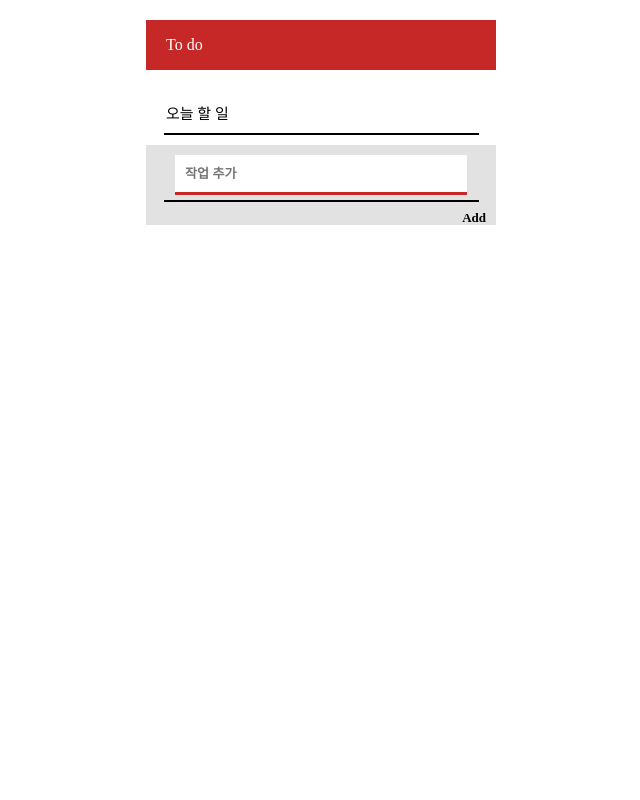
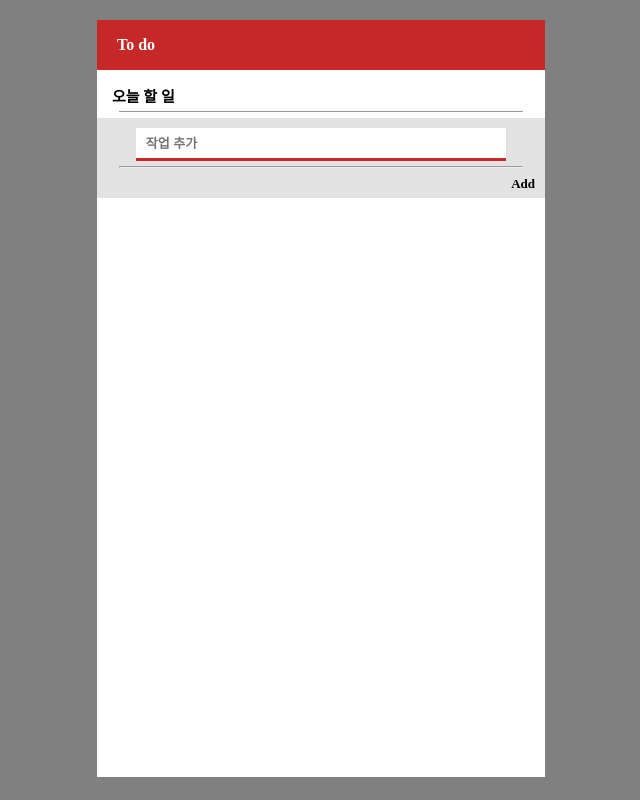
Before and after one commit to Liverpooll/first-project, a Django app: page /todos/todolist/ in a window 1280 px wide. Shown: the whole page, without its empty margins (319-959 px from the left). Run offline with Django 4.2, Linux system fonts and the light colour scheme; data that the repository does not hold is empty.

Commit message:
todolist.css

```diff
--- a/todo/todos/static/todolist.CSS
+++ b/todo/todos/static/todolist.CSS
@@ -2,6 +2,7 @@ html, body {
   margin: 0;
   width:100%;
   height:100%;
+  background-color: grey;
 }
 
 div {
@@ -26,8 +27,7 @@ hr {
   height:100%;
   background-color: white;
   margin:auto;
-  width:350px;
-  height:600px;
+  height:200px;
   background-color: white;
   margin:auto;
   margin-top:20px;
@@ -45,6 +45,7 @@ hr {
   line-height: 50px;
   vertical-align: middle;
   margin-left:20px;
+  font-weight: bold;
 }
 
 
@@ -57,12 +58,16 @@ hr {
 .header-2 p {
   font-size:15px;
   padding:0px 0px 0px 15px;
+  font-weight: bold;
+
 }
 
 .header-2 hr {
   margin-top:-10px;
-  border:solid 1px #969696;
-  background-color: #969696;
+  border-top-width:1px;
+  border-left-width:1px;
+  border-bottom-width:0px;
+  border-right-width:0px;
 
 }
 
@@ -103,8 +108,8 @@ hr {
 .input-header hr{
   margin-top: 5px;
   height:1px;
-  border:solid 1px #969696;
-  background-color: #d7d7d7;
+  border:1px 0px 0px 0px;
+  background-color: #f7f7f7;
   width:90%;
 
 }
@@ -173,6 +178,7 @@ hr {
   padding:8px;
   justify-content: space-between;
   width:95%;
+  margin-left:-15px;
 }
 
 .check_span span {
@@ -187,142 +193,10 @@ hr {
   padding-left: 13px;
 }
 
-.header-2 {
-  width:100%;
-  height:60px;
-  background-color: rgb(255, 255, 255);
-}
-
-.header-2 p {
-  font-size:15px;
-  padding:17px 0px 0px 20px;
-}
-
-.header-2 hr {
-  margin-top:-5px;
-  border:solid 1px black;
-}
-
-.input-header {
-  width:100%;
-  height:80px;
-  background-color: rgba(225, 224, 224, 0.934);
-}
-
-.todoValue {
-  width:80%;
-  height:35px;
-  margin:auto;
-  margin-top:10px;
-  /* border: none; */
-  border:solid 3px #C62828;
-  border-top:5px;
-  border-left:5px;
-  border-right:5px;
-  padding-left:10px;
-  font-weight: 600;
-  font-size:13px;
-}
-
-.todoValue:hover {
-  box-shadow: 1px 1px 1px 0px grey;
-}
-
-.todoValue:focus {
-  outline: none;
-}
-
-.todoValue::placeholder {
-  font-weight:600;
-  font-size:13px;
-}
-
-.input-header hr{
-  margin-top: 5px;
-  border:solid 1px black;
-}
-
-.input-header p {
-  cursor:pointer;
-  font-weight: 600;
-  font-size: 13px;
-  float:right;
-  margin-top:-17px;
-  clear:both;
-}
-
-
-
-
-
-
-
-
-
-
-
-.Up-box {
-  background-color:  #ffffff;
-  width: 100%;
-  height: 100%;
-  border: 2px solid rgb(255, 255, 255);
-  margin-top: 50px;
-  display: flex;
-  justify-content: center;
-  border-radius: 20px;
-}
-.form-box {
-  display: flex;
-  justify-content: space-between;
-}
-
-
-
-
-
-
-.Down-box {
-  width:100%;
-  height:410px;
-  flex-direction: column;
-  background-color: rgb(255, 255, 255);
-}
-
-.Down-box1 {
-  width:100%;
-  margin-right:10px;
-}
-
-.Down-box  hr {
-  background-color: rgb(0, 0, 0);
-  width:90%;
-  border: 1px solid rgb(226, 226, 226);
-  margin-top:40px;
-  position: absolute;
-  margin-left:18px;
-}
-
-.todo_list_li {
-  margin-left:-15px;
-}
-
-
 .Down-box1  button {
   font-size:10px;
   font-weight: bolder;
 }
-
-
-
-
-/* .todo_list_li form {
-  display: inline-block;
-} */
-
-
-
-
-
 
 input[type="checkbox"] {
   width: 0.8rem;
```
